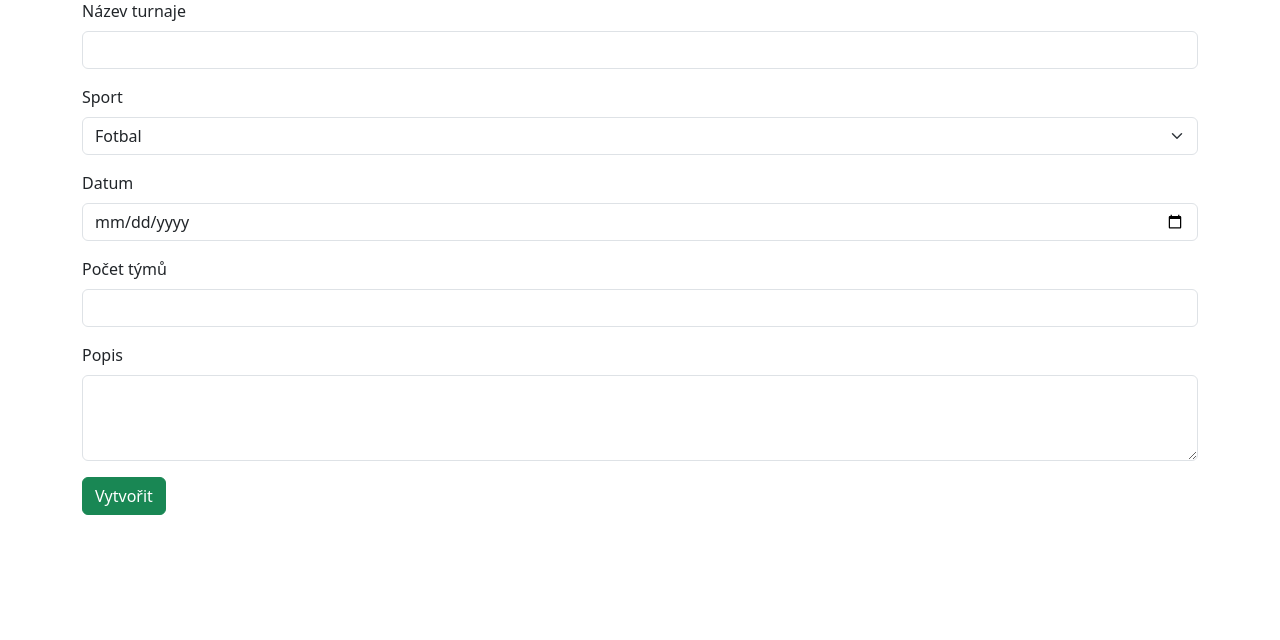
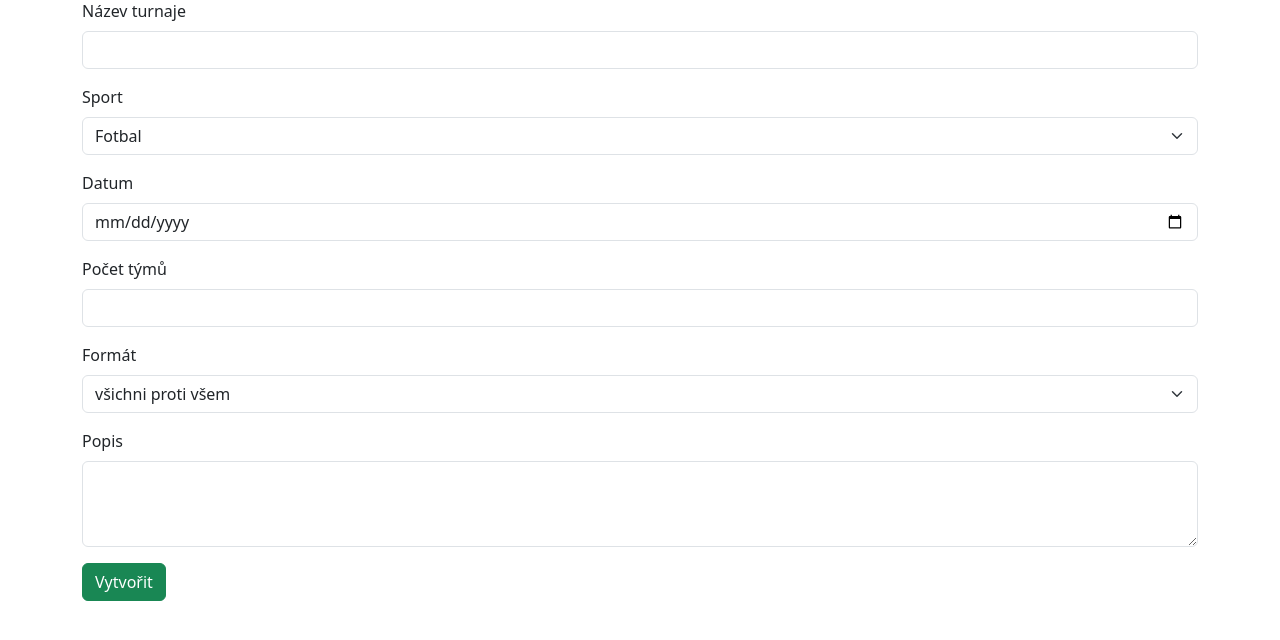
Before and after one commit to LukyLejsek/testik, a Flask app: page /vytvorit in a window 1280 px wide. Shown: the part 105-745 px from the top of the page. Run offline with Flask 3, Linux system fonts and the light colour scheme; the visitor is signed in with stand-in values (Sample User, id 1); some libraries are stand-ins or nearby versions.

Commit message:
+ format ui + pridani sloupce do db

```diff
--- a/app.py
+++ b/app.py
@@ -63,6 +63,7 @@ def init_db():
                 datum TEXT,
                 pocet_tymu INTEGER,
                 popis TEXT,
+                format TEXT,
                 autor_id INTEGER REFERENCES uzivatele(id),
                 created_at TIMESTAMP DEFAULT CURRENT_TIMESTAMP
             )
--- a/templates/vytvor_turnaj.html
+++ b/templates/vytvor_turnaj.html
@@ -23,6 +23,15 @@
         <input type="number" class="form-control" id="pocet_tymu" name="pocet_tymu" required>
     </div>
     <div class="mb-3">
+        <label for="format" class="form-label">Formát</label>
+        <select class="form-select" id="format" name="format" required>
+            <option value="round-robin">všichni proti všem</option>
+            <option value=".">....</option>
+            <option value=".">....</option>
+            <option value=".">....</option>
+        </select>
+    </div>
+    <div class="mb-3">
         <label for="popis" class="form-label">Popis</label>
         <textarea class="form-control" id="popis" name="popis" rows="3"></textarea>
     </div>
```
